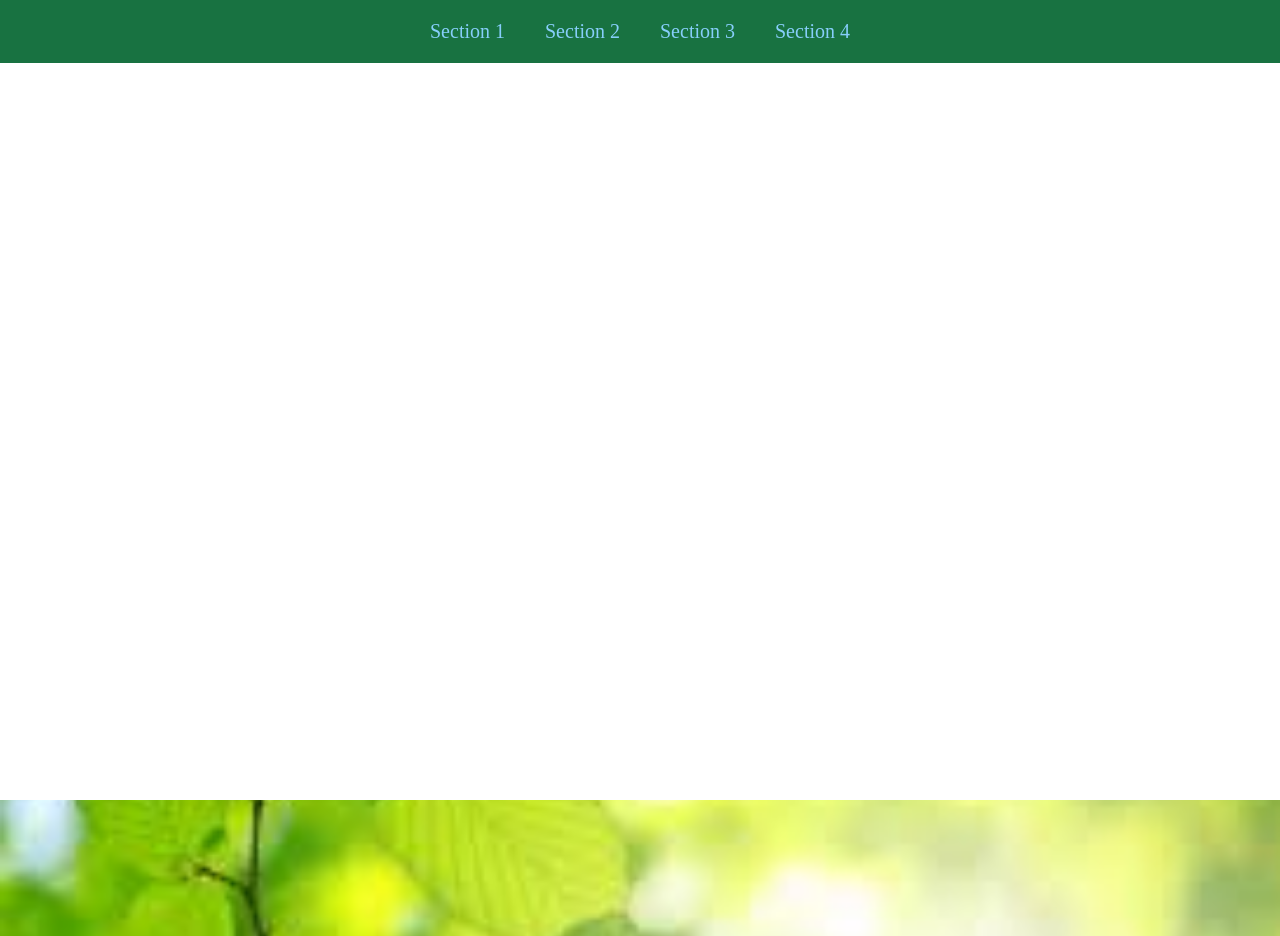
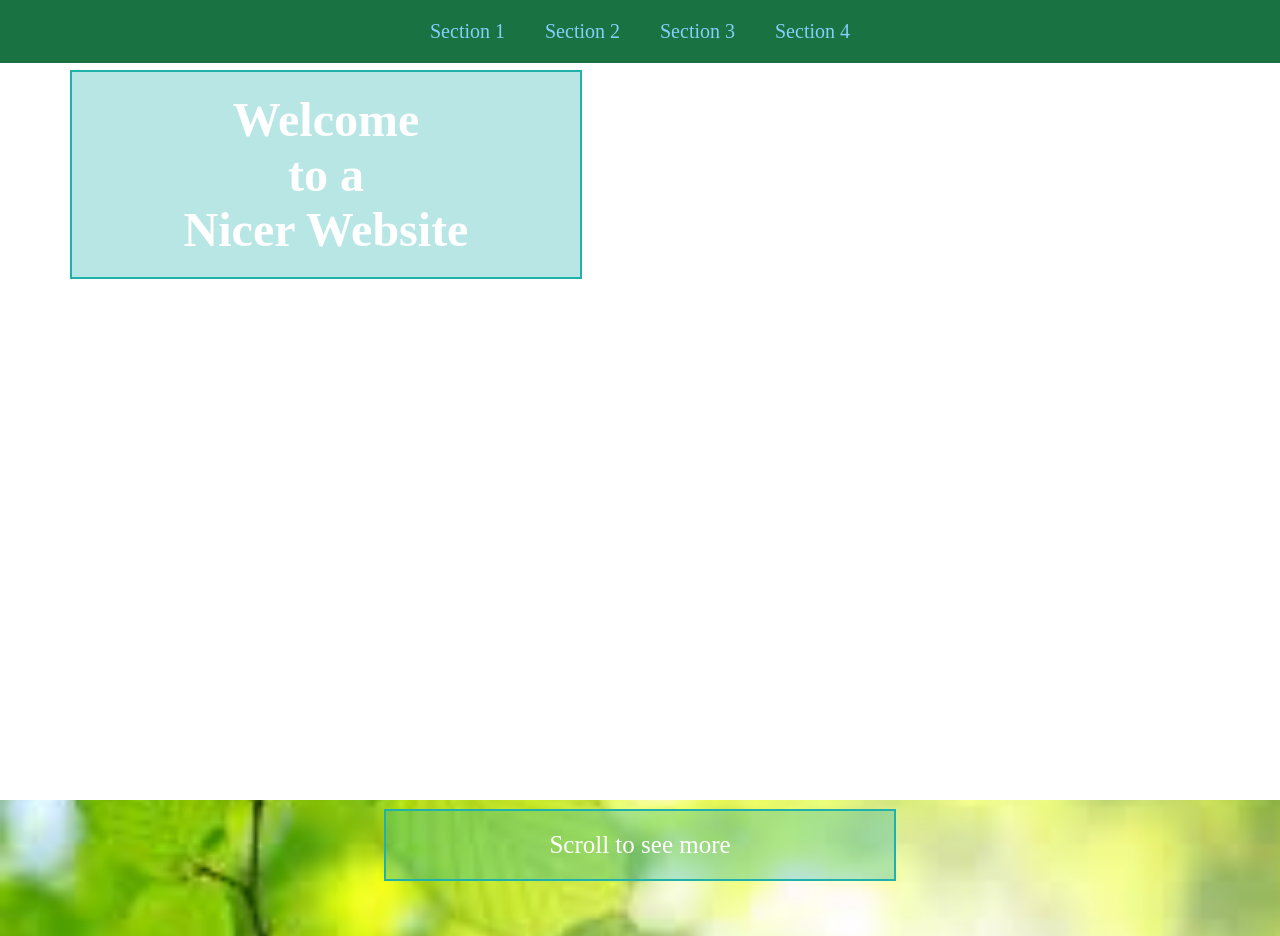
Before and after one commit to Ethandaheathen/EthanGitRev, a plain HTML site: page index.html in a window 1280 px wide. Shown: the top 936 px of the page. Drawn offline with Linux system fonts and the light colour scheme.

Commit message:
Added/customized textboxes

```diff
--- a/index.html
+++ b/index.html
@@ -21,6 +21,10 @@
 <div class="section1" id="section1">
     <div class="header">
         <h1>Welcome<br> to a<br> Nicer Website</h1>
+
+    </div>
+    <div class="intro">
+        <p>Scroll to see more</p>
     </div>
 </div>
 
--- a/style.css
+++ b/style.css
@@ -57,6 +57,7 @@ nav li {
 }
 
 .header {
+    background-color: rgba(32, 178, 171, 0.322);
     color: white;
     position: relative;
     top: 70px;
@@ -64,4 +65,19 @@ nav li {
     text-align: center;
     width: 40%;
     padding: 20px 0 20px 0;
+    font-size: 24px;
+    border: 2px solid lightseagreen;
 }
+
+.intro {
+    background-color: rgba(32, 178, 171, 0.322);
+    color: white;
+    position: relative;
+    top: 600px;
+    left: 30%;
+    text-align: center;
+    width: 40%;
+    padding: 20px 0 20px 0;
+    font-size: 25px;
+    border: 2px solid lightseagreen;
+}
```
